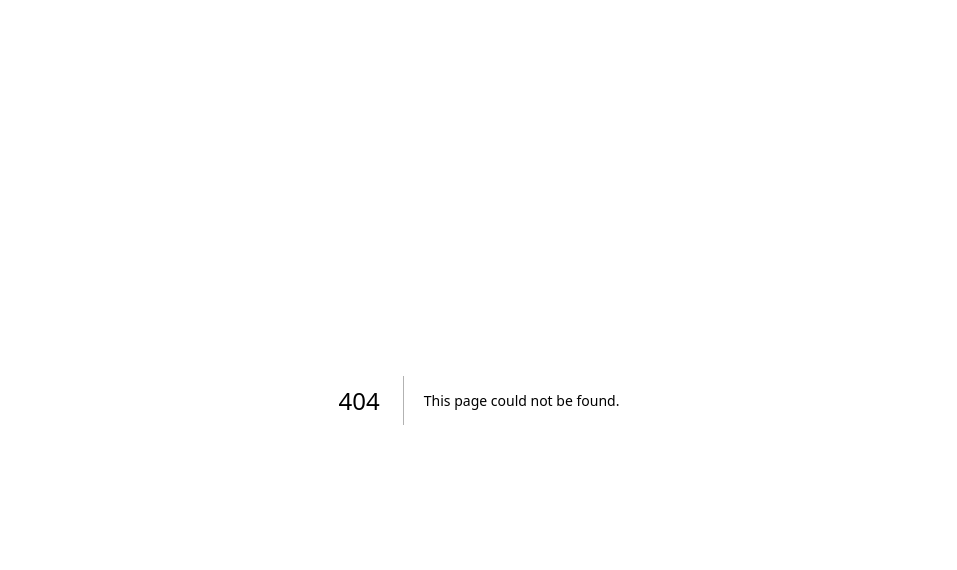
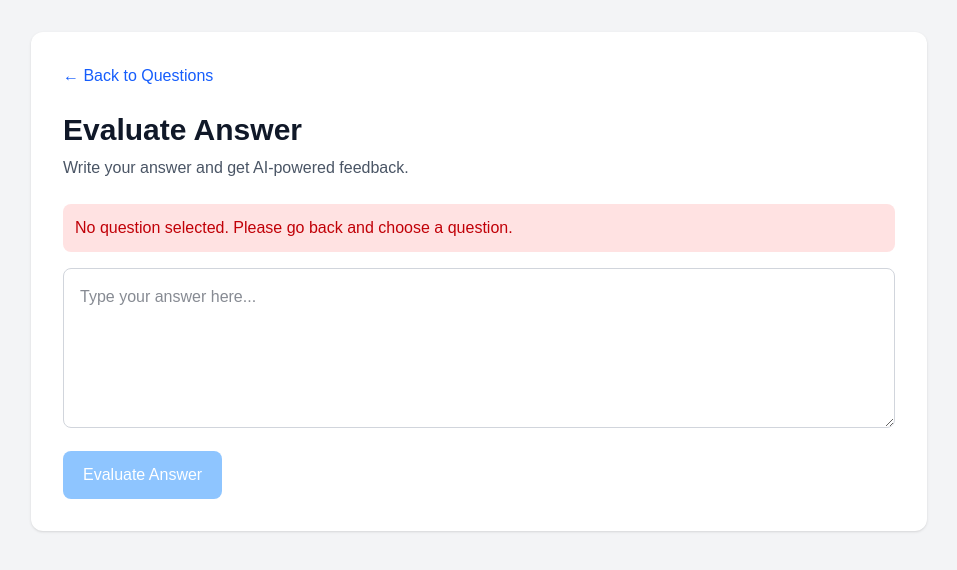
Before and after one commit to AnzarKhan855/evalmentor-ai, a Next.js app in the folder evalmentor-ai/frontend/: page /evaluate-answer in a window 1280 px wide. Before the commit this address had no page. Shown: the top 570 px of the page, without its empty margins (161-1118 px from the left). Built offline with nearby package versions, Linux system fonts and the light colour scheme; no server answers.

Commit message:
Add evaluate answer frontend page

```diff
--- /dev/null
+++ b/evalmentor-ai/frontend/app/evaluate-answer/page.tsx
@@ -0,0 +1,151 @@
+"use client";
+
+import { useEffect, useState } from "react";
+import { useRouter } from "next/navigation";
+
+const API_BASE_URL =
+  process.env.NEXT_PUBLIC_API_BASE_URL || process.env.NEXT_PUBLIC_API_URL;
+
+export default function EvaluateAnswerPage() {
+  const router = useRouter();
+
+  const [question, setQuestion] = useState("");
+  const [answer, setAnswer] = useState("");
+  const [evaluation, setEvaluation] = useState("");
+  const [loading, setLoading] = useState(false);
+  const [error, setError] = useState("");
+
+  useEffect(() => {
+    const savedQuestion = localStorage.getItem("selectedQuestion");
+
+    if (savedQuestion) {
+      setQuestion(savedQuestion);
+    } else {
+      setError("No question selected. Please go back and choose a question.");
+    }
+  }, []);
+
+  const handleEvaluateAnswer = async () => {
+    try {
+      setLoading(true);
+      setError("");
+      setEvaluation("");
+
+      const token =
+        localStorage.getItem("token") ||
+        localStorage.getItem("access_token") ||
+        localStorage.getItem("accessToken") ||
+        localStorage.getItem("authToken");
+
+      if (!token) {
+        throw new Error("Please login again. Token not found.");
+      }
+
+      if (!API_BASE_URL) {
+        throw new Error("Backend API URL is missing.");
+      }
+
+      const response = await fetch(
+        `${API_BASE_URL}/api/interview/evaluate-answer`,
+        {
+          method: "POST",
+          headers: {
+            "Content-Type": "application/json",
+            Authorization: `Bearer ${token}`,
+          },
+          body: JSON.stringify({
+            question,
+            answer,
+          }),
+        }
+      );
+
+      const data = await response.json();
+
+      if (!response.ok) {
+        throw new Error(data.detail || "Failed to evaluate answer");
+      }
+
+      setEvaluation(
+        data.evaluation ||
+          data.feedback ||
+          data.result ||
+          JSON.stringify(data, null, 2)
+      );
+    } catch (err) {
+      setError(
+        err instanceof Error ? err.message : "Failed to evaluate answer"
+      );
+    } finally {
+      setLoading(false);
+    }
+  };
+
+  return (
+    <main className="min-h-screen bg-gray-100 p-8">
+      <div className="mx-auto max-w-4xl rounded-xl bg-white p-8 shadow">
+        <button
+          onClick={() => router.push("/interview-questions")}
+          className="mb-6 text-blue-600 hover:underline"
+        >
+          ← Back to Questions
+        </button>
+
+        <h1 className="mb-2 text-3xl font-bold text-gray-900">
+          Evaluate Answer
+        </h1>
+
+        <p className="mb-6 text-gray-600">
+          Write your answer and get AI-powered feedback.
+        </p>
+
+        {error && (
+          <p className="mb-4 rounded-lg bg-red-100 p-3 text-red-700">
+            {error}
+          </p>
+        )}
+
+        {question && (
+          <div className="mb-6 rounded-lg border border-gray-200 bg-gray-50 p-5">
+            <h2 className="mb-2 font-semibold text-gray-900">Question:</h2>
+            <p className="text-gray-700">{question}</p>
+          </div>
+        )}
+
+        <textarea
+          value={answer}
+          onChange={(e) => setAnswer(e.target.value)}
+          placeholder="Type your answer here..."
+          className="h-40 w-full rounded-lg border border-gray-300 p-4 text-gray-900 outline-none focus:border-blue-500"
+        />
+
+        <button
+          onClick={handleEvaluateAnswer}
+          disabled={loading || !answer.trim()}
+          className="mt-4 rounded-lg bg-blue-600 px-5 py-3 font-medium text-white hover:bg-blue-700 disabled:cursor-not-allowed disabled:bg-blue-300"
+        >
+          {loading ? "Evaluating..." : "Evaluate Answer"}
+        </button>
+
+        {evaluation && (
+          <div className="mt-8 rounded-lg border border-green-200 bg-green-50 p-5">
+            <h2 className="mb-3 text-xl font-semibold text-green-800">
+              Evaluation Result
+            </h2>
+
+            <pre className="whitespace-pre-wrap text-gray-800">
+              {evaluation}
+            </pre>
+
+            <button
+              onClick={() => router.push("/dashboard")}
+              className="mt-5 rounded-lg bg-gray-900 px-4 py-2 text-white hover:bg-gray-800"
+            >
+              Go to Dashboard
+            </button>
+          </div>
+        )}
+      </div>
+    </main>
+  );
+}
--- a/evalmentor-ai/frontend/app/interview-questions/page.tsx
+++ b/evalmentor-ai/frontend/app/interview-questions/page.tsx
@@ -48,9 +48,17 @@ export default function InterviewQuestionsPage() {
 
   if (typeof rawQuestions === "string") {
     return rawQuestions
-      .split("\n")
-      .map((q) => q.replace(/^\d+[\).\-\s]*/, "").trim())
-      .filter((q) => q.length > 0);
+  .split("\n")
+  .map((q) => q.replace(/^\d+[\).\-\s]*/, "").trim())
+  .filter((q) => q.length > 0)
+  .filter(
+    (q) =>
+      !q.toLowerCase().includes("here are") &&
+      !q.toLowerCase().includes("personalized interview questions") &&
+      !q.toLowerCase().includes("based on his resume") &&
+      !q.toLowerCase().includes("based on her resume") &&
+      !q.toLowerCase().includes("based on the resume")
+  );
   }
 
   return [];
```
